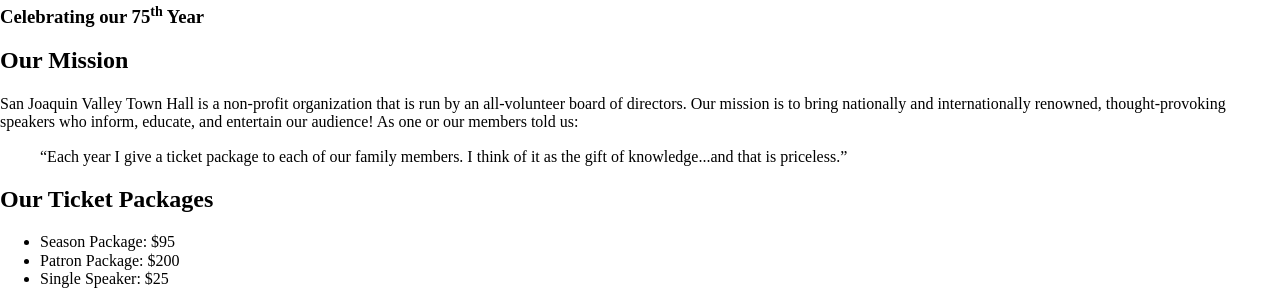
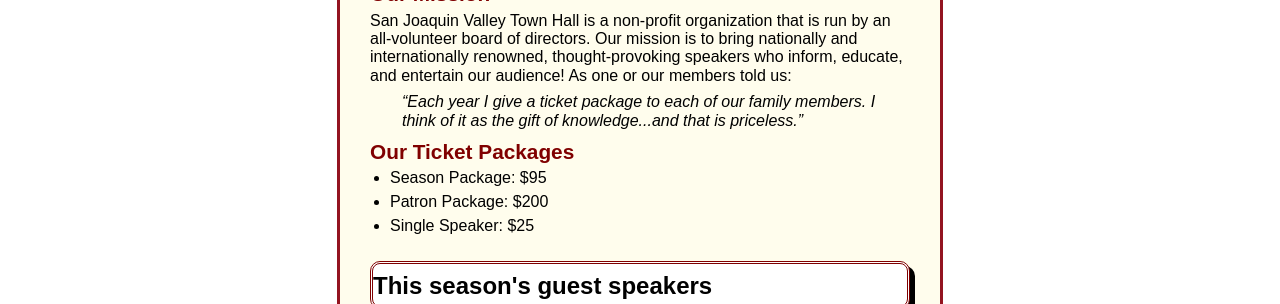
Before and after one commit to vvr25/A11, a plain HTML site: page index.html in a window 1280 px wide. Shown: the part 146-450 px from the top of the page. Drawn offline with nearby package versions, Linux system fonts and the light colour scheme.

Commit message:
Update index.html

```diff
--- a/index.html
+++ b/index.html
@@ -6,7 +6,7 @@
 	<title>San Joaquin Valley Town Hall</title>
 	<link rel="shortcut icon" href="images/favicon.ico">
 	<link rel="stylesheet" href="styles/normalize.css">
-	<link rel="stylesheet" href="styles/c5_main.css">
+	<link rel="stylesheet" href="index.css">
 </head>
 
 <body>
```
